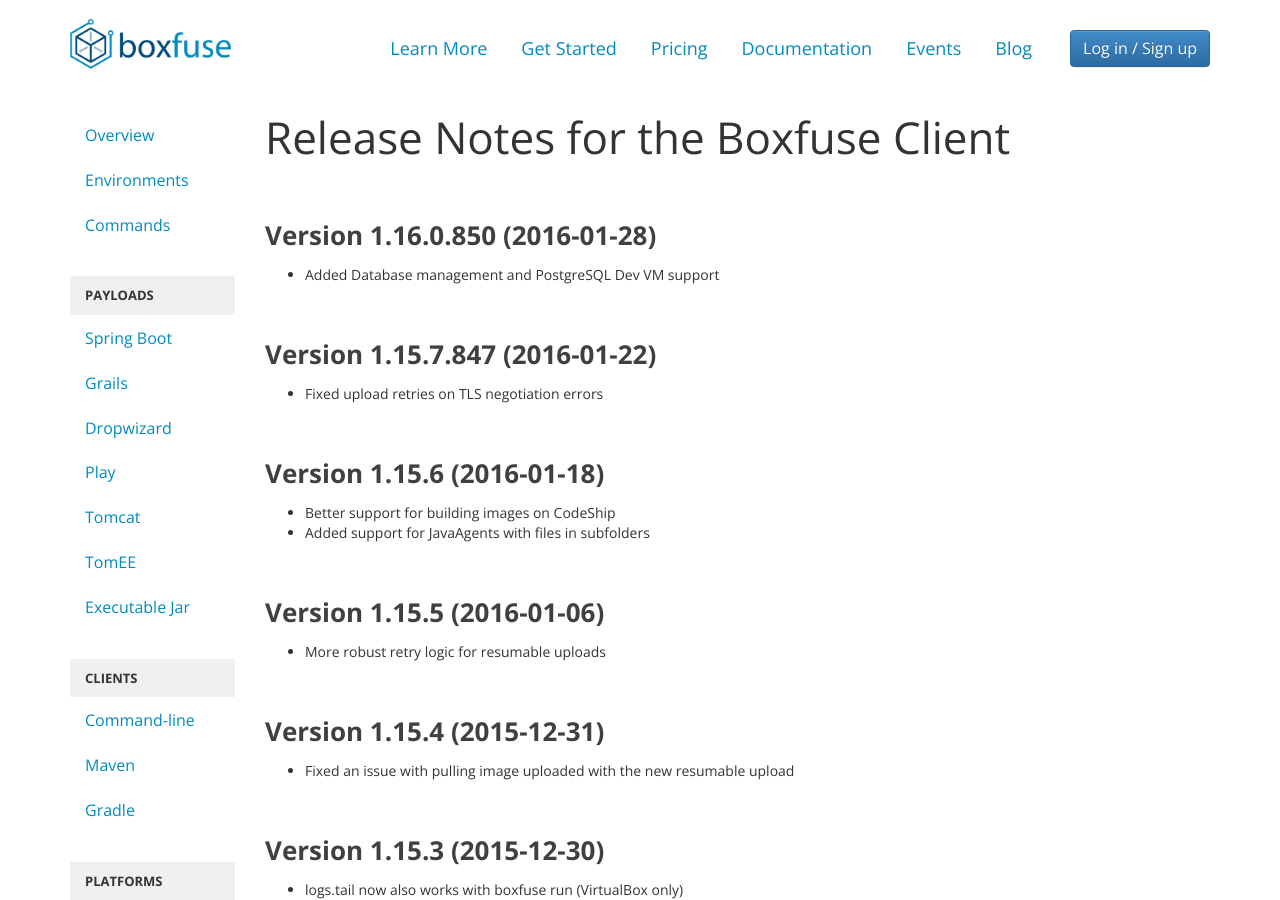
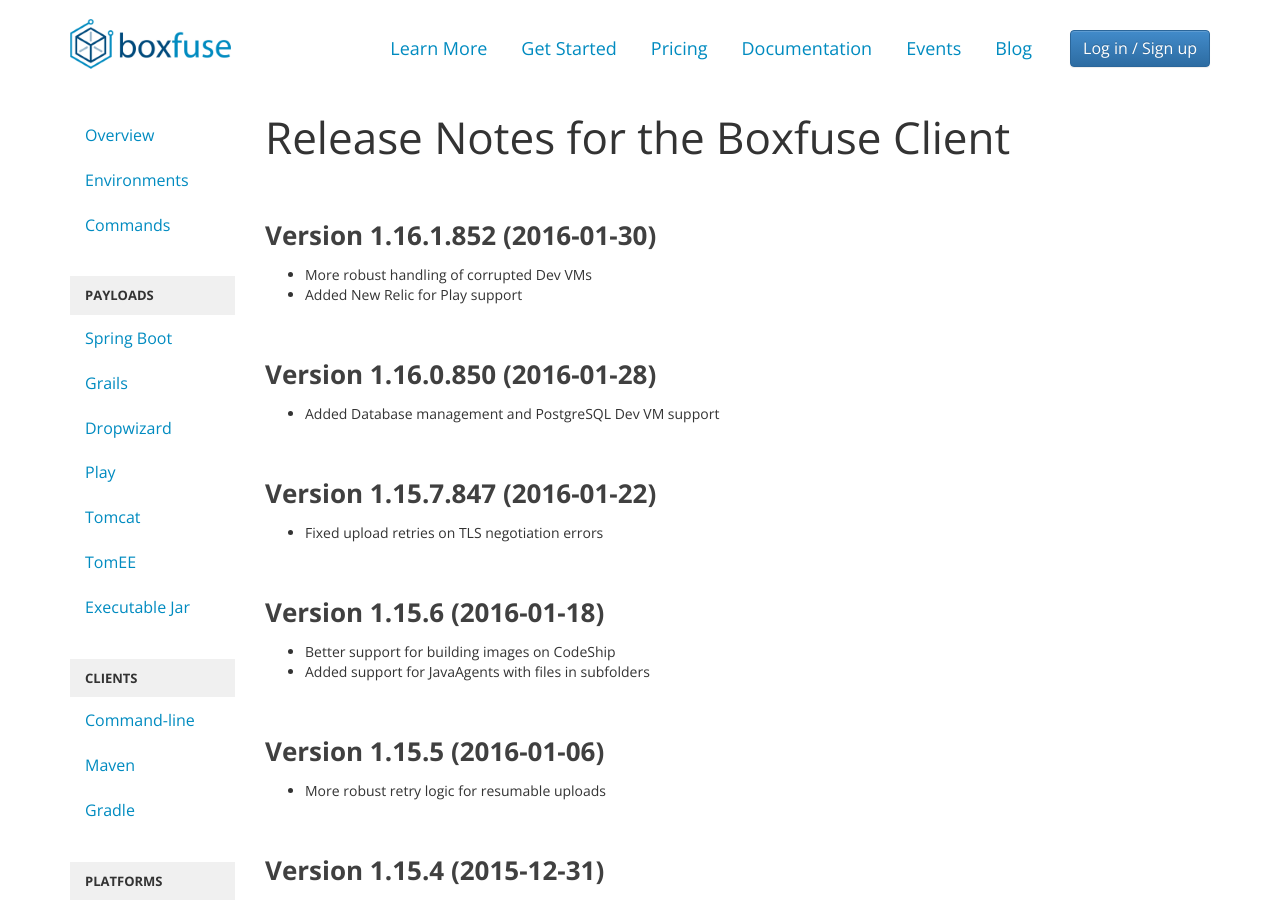
Before and after one commit to flyway/boxfuse.com, a Jekyll site: the page built from docs/releasenotes.html, in a window 1280 px wide and 900 px high. Built offline with Jekyll 4.4.1, drawn with Linux system fonts in a browser that asks for light colours.

Commit message:
1.16.1.852 update

```diff
--- a/_config.yml
+++ b/_config.yml
@@ -1,4 +1,4 @@
 safe: true
 future: true
 exclude: [.gitattributes, .gitignore, boxfuse.com.iml, README.md, CNAME]
-boxfuseVersion: 1.16.0.850
+boxfuseVersion: 1.16.1.852
--- a/docs/releasenotes.html
+++ b/docs/releasenotes.html
@@ -4,6 +4,13 @@ menu: releasenotes
 subtitle: 'Release Notes for the Boxfuse Client'
 ---
 <div id="faq">
+    <h2>Version 1.16.1.852 (2016-01-30)</h2>
+
+    <ul>
+        <li>More robust handling of corrupted Dev VMs</li>
+        <li>Added New Relic for Play support</li>
+    </ul>
+
     <h2>Version 1.16.0.850 (2016-01-28)</h2>
 
     <ul>
```
